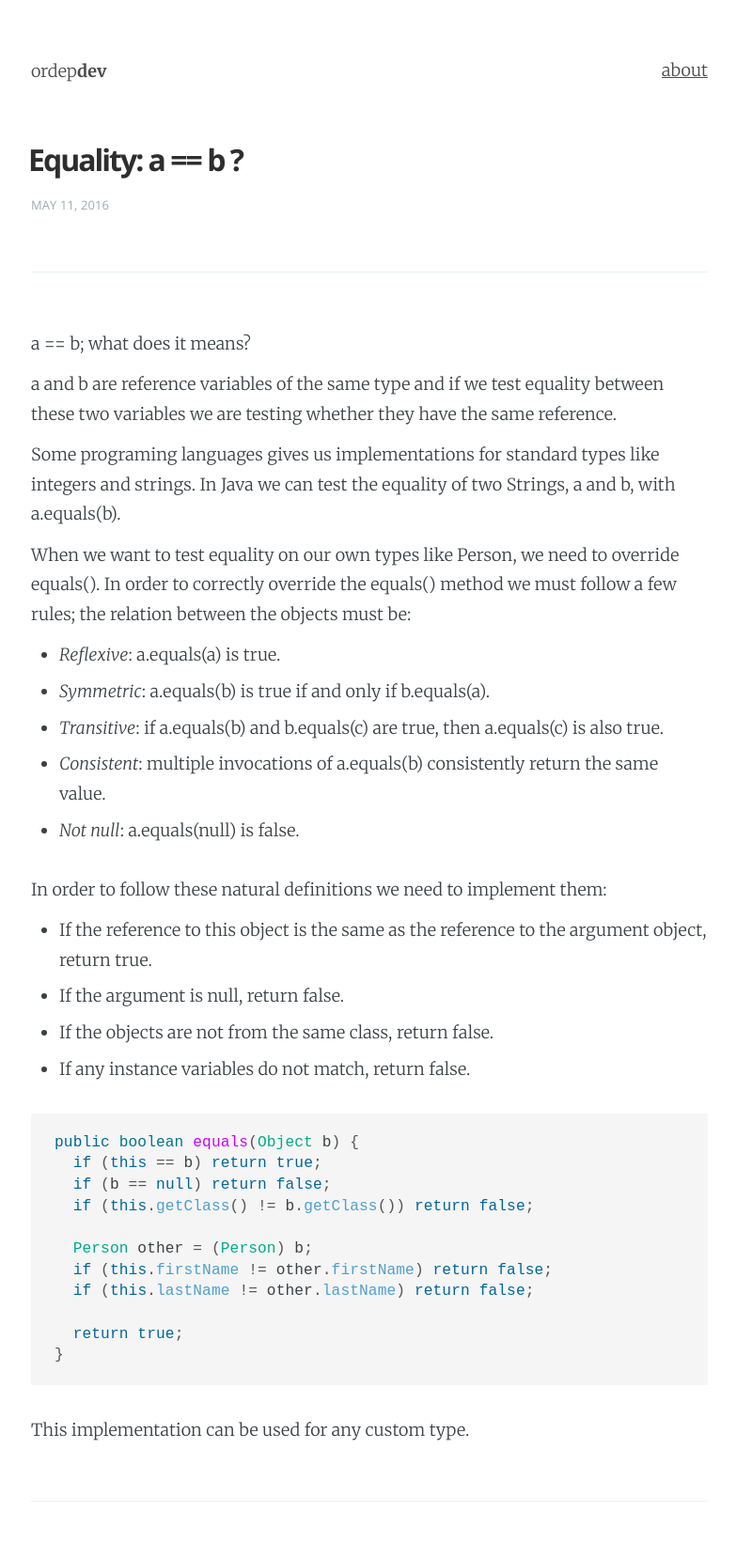
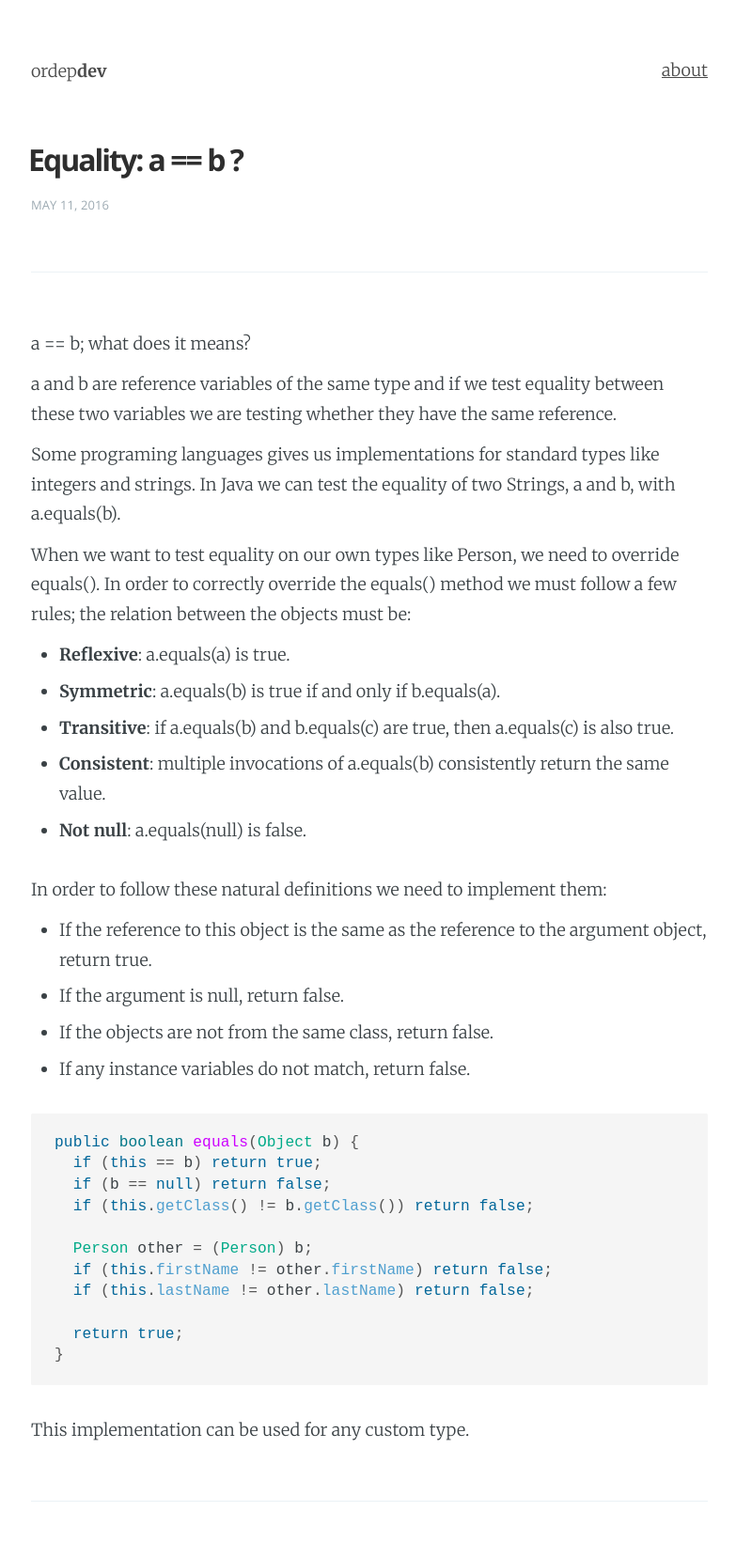
Before and after one commit to ordepdev/ordepdev.github.io, a Jekyll site: the page built from _posts/2016-05-11-equality.markdown, in a window 1280 px wide. Shown: the whole page at 94% size, without its empty margins (247-1030 px from the left). Built offline with Jekyll 4.4.1, drawn with Linux system fonts in a browser that asks for light colours.

Commit message:
bold rules

```diff
--- a/_posts/2016-05-11-equality.markdown
+++ b/_posts/2016-05-11-equality.markdown
@@ -12,11 +12,11 @@ Some programing languages gives us implementations for standard types like integ
 
 When we want to test equality on our own types like Person, we need to override equals(). In order to correctly override the equals() method we must follow a few rules; the relation between the objects must be:
 
-* *Reflexive*: a.equals(a) is true.
-* *Symmetric*: a.equals(b) is true if and only if b.equals(a).
-* *Transitive*: if a.equals(b) and b.equals(c) are true, then a.equals(c) is also true.
-* *Consistent*: multiple invocations of a.equals(b) consistently return the same value.
-* *Not null*: a.equals(null) is false.
+* **Reflexive**: a.equals(a) is true.
+* **Symmetric**: a.equals(b) is true if and only if b.equals(a).
+* **Transitive**: if a.equals(b) and b.equals(c) are true, then a.equals(c) is also true.
+* **Consistent**: multiple invocations of a.equals(b) consistently return the same value.
+* **Not null**: a.equals(null) is false.
 
 In order to follow these natural definitions we need to implement them:
 
```
